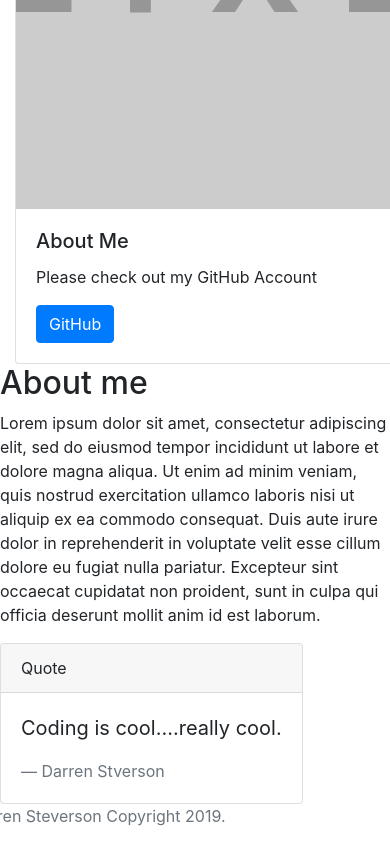
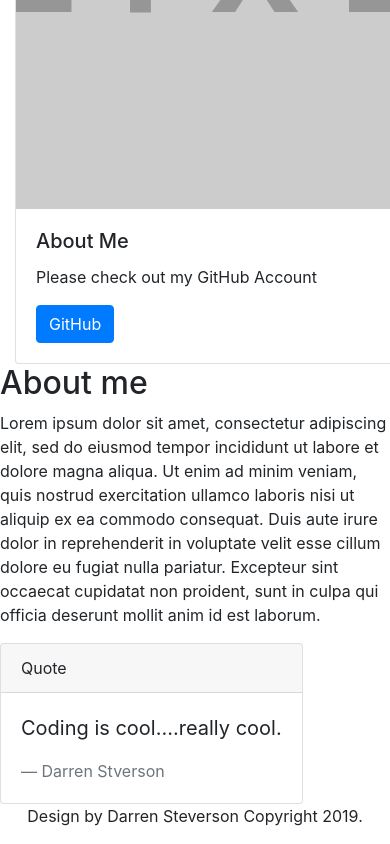
Before and after one commit to darrensteverson/Bootstrap-Portfolio, a plain HTML site: page index.html in a window 390 px wide. Shown: the part 610-1454 px from the top of the page. Drawn offline with nearby package versions, Linux system fonts and the light colour scheme; placeholder pictures from the web are drawn by us.

Commit message:
aded Footer, needs responsiveness

```diff
--- a/index.html
+++ b/index.html
@@ -76,8 +76,10 @@
             <div class="col-sm-6">
                 <div class="row">
                     <h2>About me</h2>
-                        <p>Lorem ipsum dolor sit amet, consectetur adipiscing elit, sed do eiusmod tempor incididunt ut labore
-                            et dolore magna aliqua. Ut enim ad minim veniam, quis nostrud exercitation ullamco laboris nisi ut
+                    <p>Lorem ipsum dolor sit amet, consectetur adipiscing elit, sed do eiusmod tempor incididunt ut
+                        labore
+                        et dolore magna aliqua. Ut enim ad minim veniam, quis nostrud exercitation ullamco laboris nisi
+                        ut
                         aliquip ex ea commodo consequat. Duis aute irure dolor in reprehenderit in voluptate velit esse
                         cillum dolore eu fugiat nulla pariatur. Excepteur sint occaecat cupidatat non proident, sunt in
                         culpa qui officia deserunt mollit anim id est laborum.</p>
@@ -99,20 +101,22 @@
             </div>
         </div>
     </div>
+</body>
+
     <!-- Footer Starts -->
+    <footer class="container mt-6">
             <div class="row">
-        <footer class="footer-fluid">
-            <div class="row">
-              <span class="text-muted">Darren Steverson Copyright 2019.</span>
+              <div class="col">
+                <p class="text-center">Design by Darren Steverson Copyright 2019.</p>
+              </div>
             </div>
     </footer>
-    </div>
 
     <!--[if lt IE 7]>
             <p class="browsehappy">You are using an <strong>outdated</strong> browser. Please <a href="#">upgrade your browser</a> to improve your experience.</p>
         <![endif]-->
 
     <script src="" async defer></script>
-</body>
+
 
 </html>
```
Lines whose indentation alone changed are shown as unchanged.
